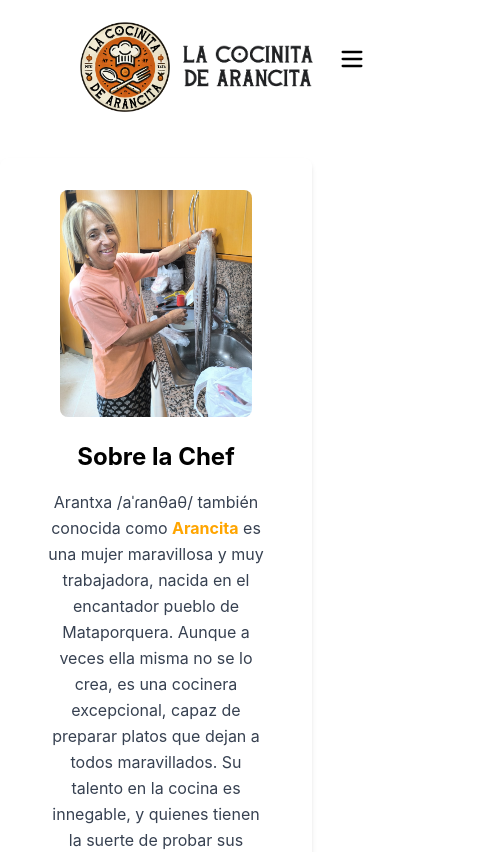
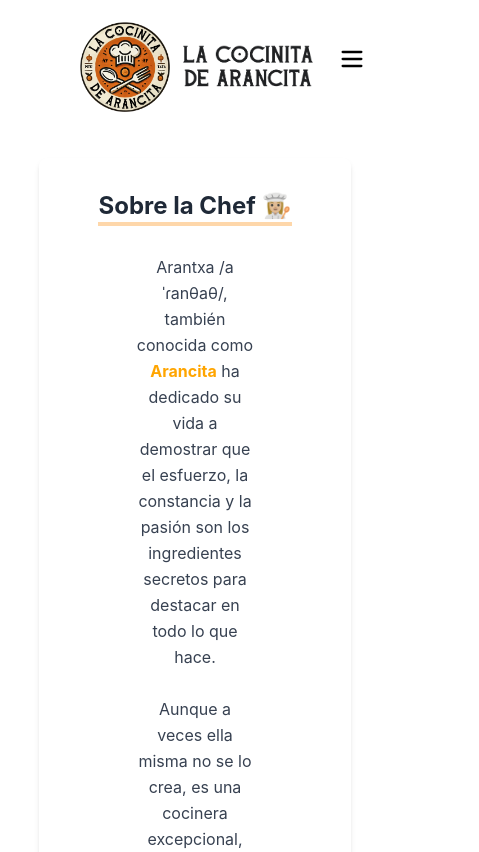
Before and after one commit to sindriax/moms-recipes, a Next.js app: page /about in a window 390 px wide. Shown: the top 852 px of the page, 479 px wide, since content can reach past the window. Built offline with nearby package versions, Linux system fonts and the light colour scheme.

Commit message:
improve written content

```diff
--- a/src/app/about/page.tsx
+++ b/src/app/about/page.tsx
@@ -39,32 +39,49 @@ const AboutMe = () => {
 
   return (
     <>
-      <div className="flex flex-col md:flex-row items-center justify-between gap-6 bg-white p-8 w-[80%] mt-10 rounded-lg shadow-md">
+      <div className="flex flex-col items-center justify-between gap-6 bg-white p-8 w-[80%] mt-10 rounded-lg shadow-md mx-auto">
+        <div>
+          <h2 className="relative inline-block text-2xl sm:text-3xl font-bold text-gray-800 break-words mb-2">
+            Sobre la Chef 👩🏼‍🍳
+            <span className="absolute left-0 -bottom-1 h-1 bg-orange-200 inline-block underline-animate"></span>
+          </h2>
+        </div>
+        <div className="flex items-center gap-4">
           <div className="flex-shrink-0 w-48 md:w-64">
             <Image
               src="/mami4.jpeg"
               alt="Left side image"
               width={384}
               height={512}
-            className="rounded-lg"
+              className="rounded-lg h-auto max-h-[340px] object-cover"
             />
           </div>
           <div className="flex-grow text-center md:text-left px-4 md:px-8">
-          <h2 className="text-2xl font-bold mb-4">Sobre la Chef</h2>
             <p className="text-gray-700 leading-relaxed w-[100%]">
-            Arantxa /aˈɾanθaθ/ también conocida como{" "}
-            <b style={{ color: "orange" }}>Arancita</b> es una mujer maravillosa
-            y muy trabajadora, nacida en el encantador pueblo de Mataporquera.
+              Arantxa /aˈɾanθaθ/, también conocida como{" "}
+              <b style={{ color: "orange" }}>Arancita</b> ha dedicado su vida a
+              demostrar que el esfuerzo, la constancia y la pasión son los
+              ingredientes secretos para destacar en todo lo que hace.<br></br>{" "}
+              <br></br>
               Aunque a veces ella misma no se lo crea, es una cocinera
-            excepcional, capaz de preparar platos que dejan a todos
-            maravillados. Su talento en la cocina es innegable, y quienes tienen
-            la suerte de probar sus recetas siempre quedan con ganas de más.
-            Nacida el 19 de marzo de 1963,{" "}
-            <b style={{ color: "orange" }}>Arancita</b> ha pasado su vida
-            demostrando que el esfuerzo y la pasión por lo que se hace son los
-            ingredientes secretos para destacar en todo lo que emprende. No hay
-            quien no la conozca ni admire su capacidad de hacer sentir a todos
-            bienvenidos y valorados. ¡Te queremos mami! 🧡
+              excepcional, capaz de preparar platos que dejan sin palabras a
+              quien los prueba. Y lo decimos con pruebas: su cocina ha sido
+              aplaudida por personas de todo el mundo —desde amigos “guiris” de
+              sus hijas, provenientes de América, Grecia, Francia o Vietnam,
+              hasta compañeros de piso, colegas de oficina en Barcelona o
+              cualquier afortunado que haya pasado por su mesa. Siempre se
+              quedan con ganas de más.<br></br>
+              <br></br> Pero si hay algo que{" "}
+              <b style={{ color: "orange" }}>Arancita</b> hace aún mejor que
+              cocinar, es ser madre. Su dedicación, su entrega y sus sacrificios
+              —aunque a veces parezca que sus hijas no lo notan— no pasan
+              desapercibidos. ¡Sí que lo notan, mami! Y te lo agradecen con todo
+              su corazón. Gracias por ser hogar, por dar tanto sin pedir nada a
+              cambio, por llenar nuestras vidas de sabor, amor y calidez.
+              <br></br>
+              <span style={{ float: "right" }}>
+                ¡Te queremos muchísimo, mami! 🧡
+              </span>
             </p>
           </div>
           <div className="flex-shrink-0 w-48 md:w-64">
@@ -73,8 +90,9 @@ const AboutMe = () => {
               alt="Right side image"
               width={384}
               height={512}
-            className="rounded-lg"
+              className="rounded-lg h-auto max-h-[340px] object-cover"
             />
+          </div>
         </div>
       </div>
       <div className="w-full max-w-6xl px-4 sm:px-6 mx-auto my-10 sm:my-20">
--- a/src/components/Banner.tsx
+++ b/src/components/Banner.tsx
@@ -22,11 +22,11 @@ export default function Banner() {
           <span className="absolute left-0 -bottom-1 h-1 bg-orange-200 inline-block underline-animate"></span>
         </h2>
         <p className="ml-0 text-lg text-gray-600 text-center md:text-left">
-          Arantxa es una famosa chef de Mataporquera, ahora reconocida como chef
-          con estrella Michelin en Cataluña. Su talento en la cocina abarca
-          desde deliciosos canelones hasta asados perfectos. Sabe preparar de
-          todo, siempre con una dedicación y pasión que elevan cada plato a una
-          experiencia inolvidable.
+          Arantxa, también conocida como{" "}
+          <b style={{ color: "orange" }}>Arancita</b>, es el alma de cada
+          comida. Desde su querida Mataporquera, su cocina ha conquistado
+          paladares de todo el mundo. No solo cocina con maestría, cocina con
+          corazón.
         </p>
       </div>
 
```
Lines whose indentation alone changed are shown as unchanged.
